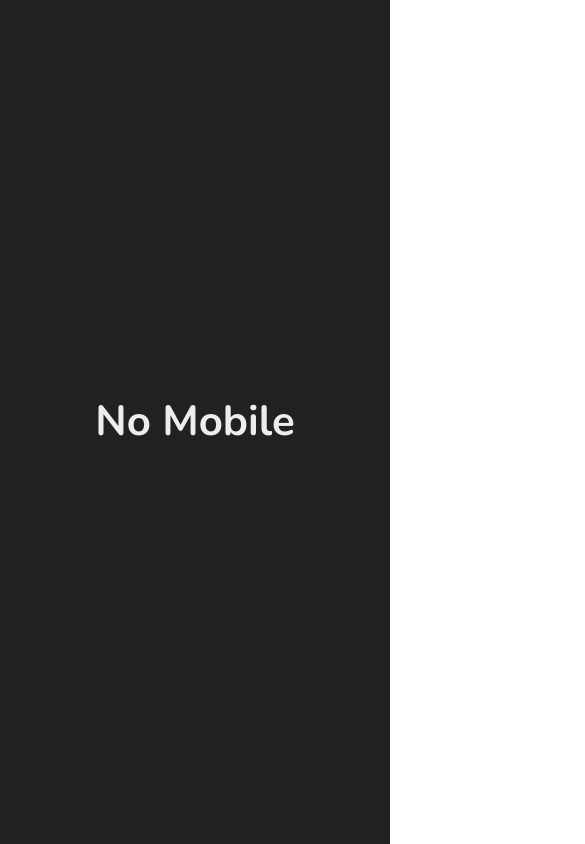
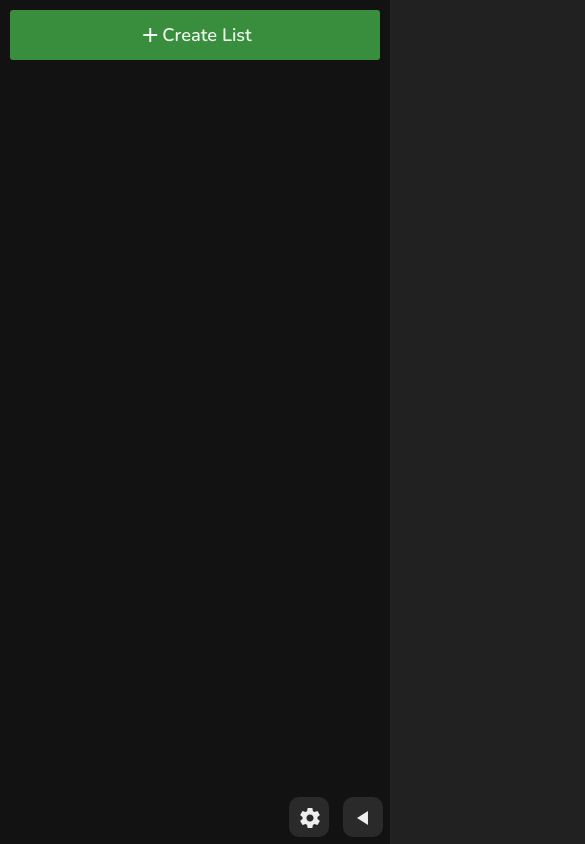
Before and after one commit to RubenTapadas/fresh-listing, an Angular app: page / in a window 390 px wide. Shown: the top 844 px of the page, 585 px wide, since content can reach past the window. Built offline with nearby package versions, Linux system fonts and the light colour scheme.

Commit message:
feat: mobile now available

```diff
--- a/src/app/app.component.html
+++ b/src/app/app.component.html
@@ -1,5 +1,3 @@
-<div class="no-mobile">No Mobile <span>¯\_(ツ)_/¯</span></div>
-
 <div
   class="grid"
   [ngClass]="{
--- a/src/app/app.component.scss
+++ b/src/app/app.component.scss
@@ -220,6 +220,7 @@
 .filters-inner {
   display: grid;
   grid-gap: 10px;
+  justify-items: center;
   grid-template-columns: repeat(auto-fill, minmax(200px, 1fr));
 
   > * {
@@ -275,17 +276,13 @@
   margin-right: 0px !important;
 }
 
-@media only screen and (max-width: 1050px) {
-  .no-mobile {
-    display: flex;
-  }
+@media only screen and (max-width: 800px) {
   .grid {
-    display: none;
+    grid-template-columns: 100vw 100vw;
+
+    &.grid-closed {
+      grid-template-columns: 100vw 100vw;
+      margin-left: -100vw;
+    }
   }
 }
-
-@media only screen and (max-width: 410px) {
-  .no-mobile span {
-    display: none;
-  }
-}
```
